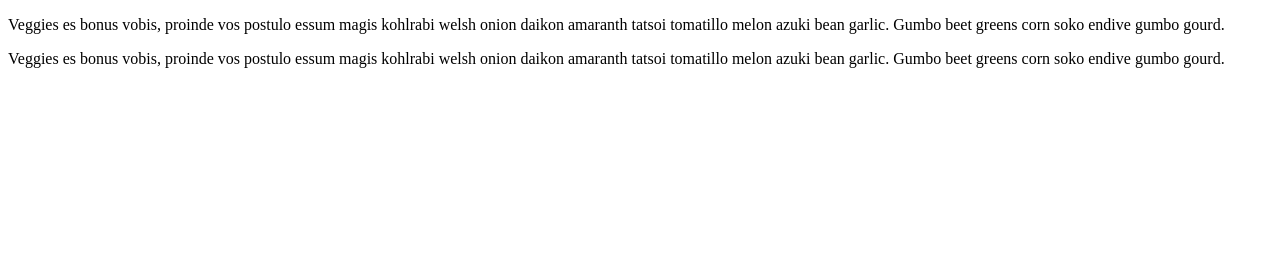
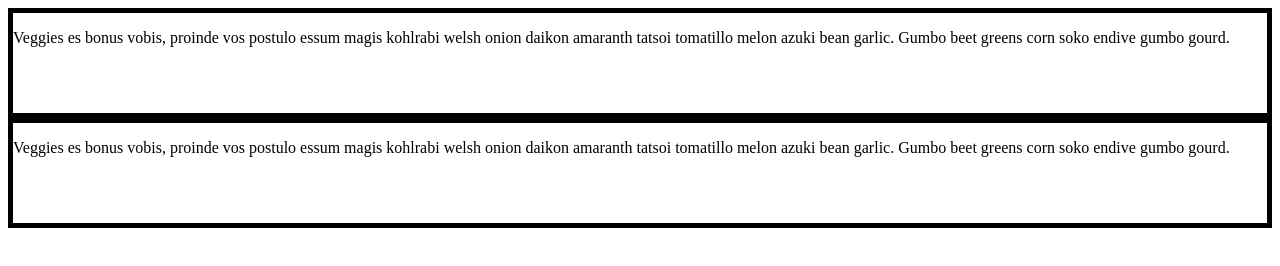
Before and after one commit to simonas-kulakauskas/mdnWebDocs-cssStyling, a plain HTML site: page 5. Testing your skills: Sizing/Task 1/index.html in a window 1280 px wide. Drawn offline with Linux system fonts and the light colour scheme.

Commit message:
Finished task 1 by setting height and min-height to the coorresponding boxes and a border on all boxes.

```diff
--- a/5. Testing your skills: Sizing/Task 1/styles.css
+++ b/5. Testing your skills: Sizing/Task 1/styles.css
@@ -1,9 +1,15 @@
 .box1 {
   /* Add styles here */
+  min-height: 100px;
 }
 
 .box2 {
   /* Add styles here */
+  height: 100px;
+}
+
+.box {
+  border: 5px solid black;
 }
 
 /* Task 1
```
